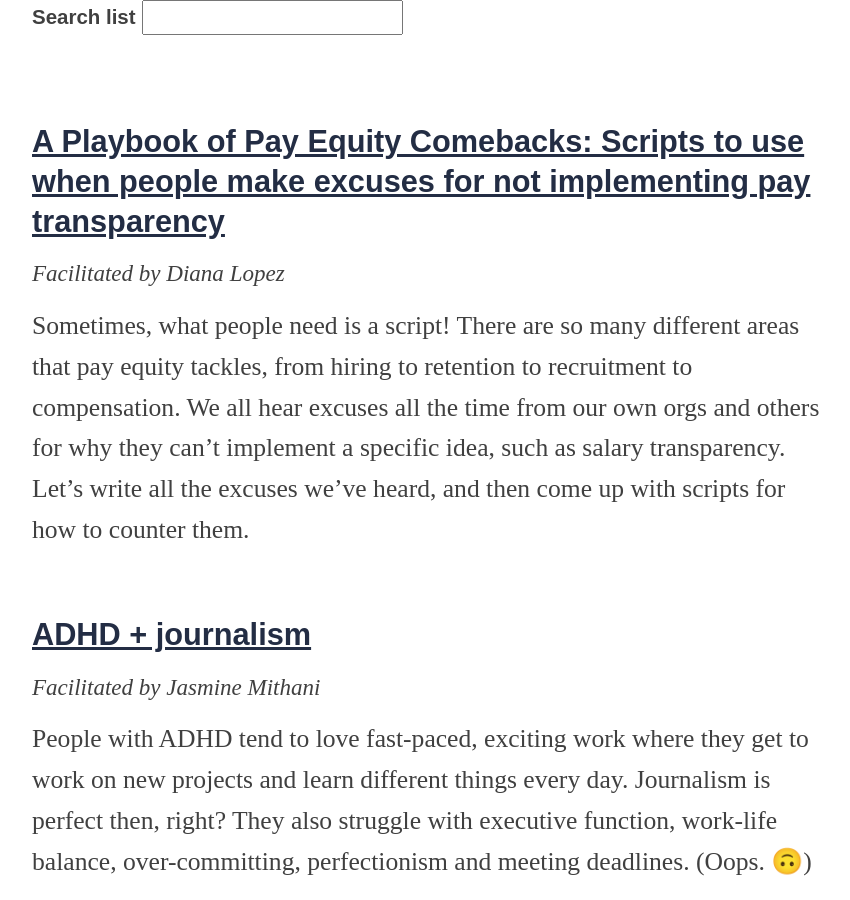
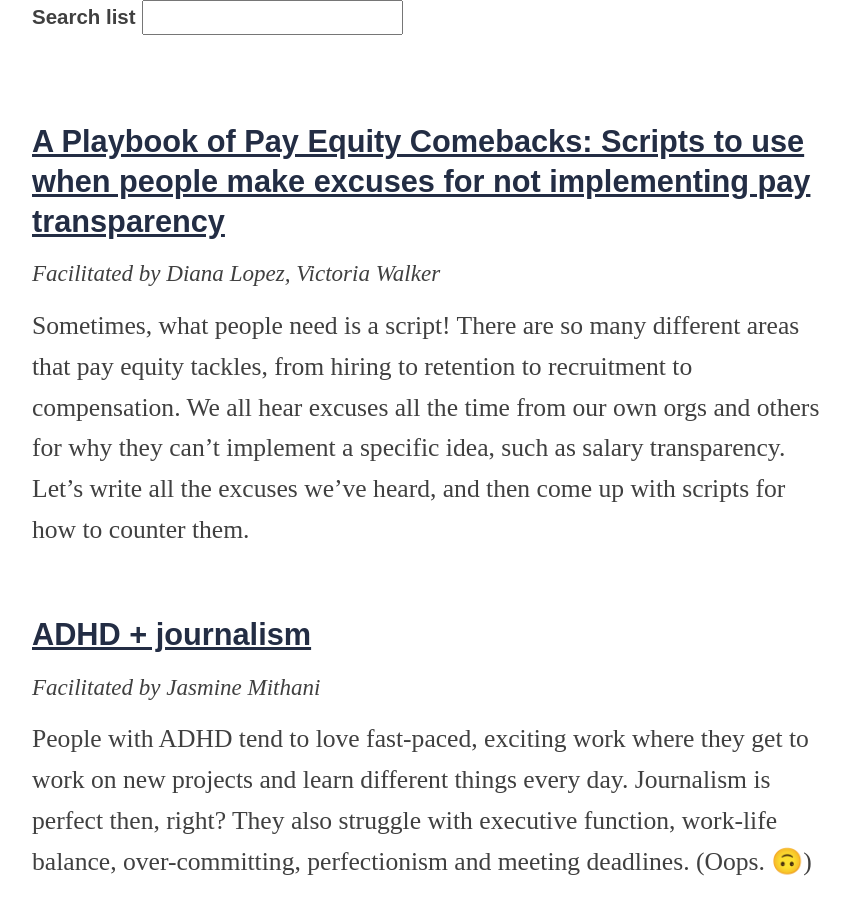
Before and after one commit to OpenNews/srccon-2022, a Jekyll site: the page built from program.md, in a window 1280 px wide and 900 px high, scrolled down 1415 px. Shown: the whole window, without its empty margins (208-1058 px from the left). Built offline with Jekyll 4.4.1, drawn with Linux system fonts in a browser that asks for light colours; nearby versions of some CDN libraries; some web fonts are replaced.

Commit message:
update sessions list

```diff
--- a/_data/sessions.yml
+++ b/_data/sessions.yml
@@ -2,7 +2,7 @@
   {
     "id": "playbook-pay-equity",
     "title": "A Playbook of Pay Equity Comebacks: Scripts to use when people make excuses for not implementing pay transparency",
-    "facilitators": "Diana Lopez",
+    "facilitators": "Diana Lopez, Victoria Walker",
     "description": "Sometimes, what people need is a script! There are so many different areas that pay equity tackles, from hiring to retention to recruitment to compensation. We all hear excuses all the time from our own orgs and others for why they can't implement a specific idea, such as salary transparency. Let's write all the excuses we've heard, and then come up with scripts for how to counter them.",
     "day": "",
     "timeblock": "",
```
